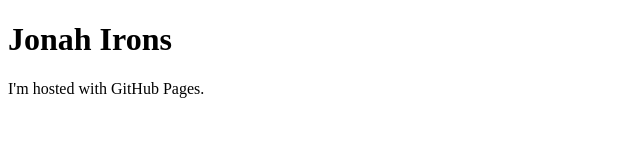
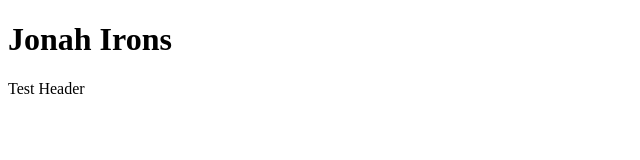
Before and after one commit to JonahIrons/JonahIrons.github.io, a plain HTML site: page index.html in a window 1280 px wide. Shown: the whole page, without its empty margins (0-640 px from the left). Drawn offline with Linux system fonts and the light colour scheme.

Commit message:
Update index.html
Added new header to test display

```diff
--- a/index.html
+++ b/index.html
@@ -1,7 +1,9 @@
 <!DOCTYPE html>
 <html>
 <body>
-<h1>Jonah Irons</h1>
-<p>I'm hosted with GitHub Pages.</p>
+    <div class="header">
+        <h1>Jonah Irons</h1>
+        <p>Test Header</p>
+      </div>
 </body>
 </html>
```
